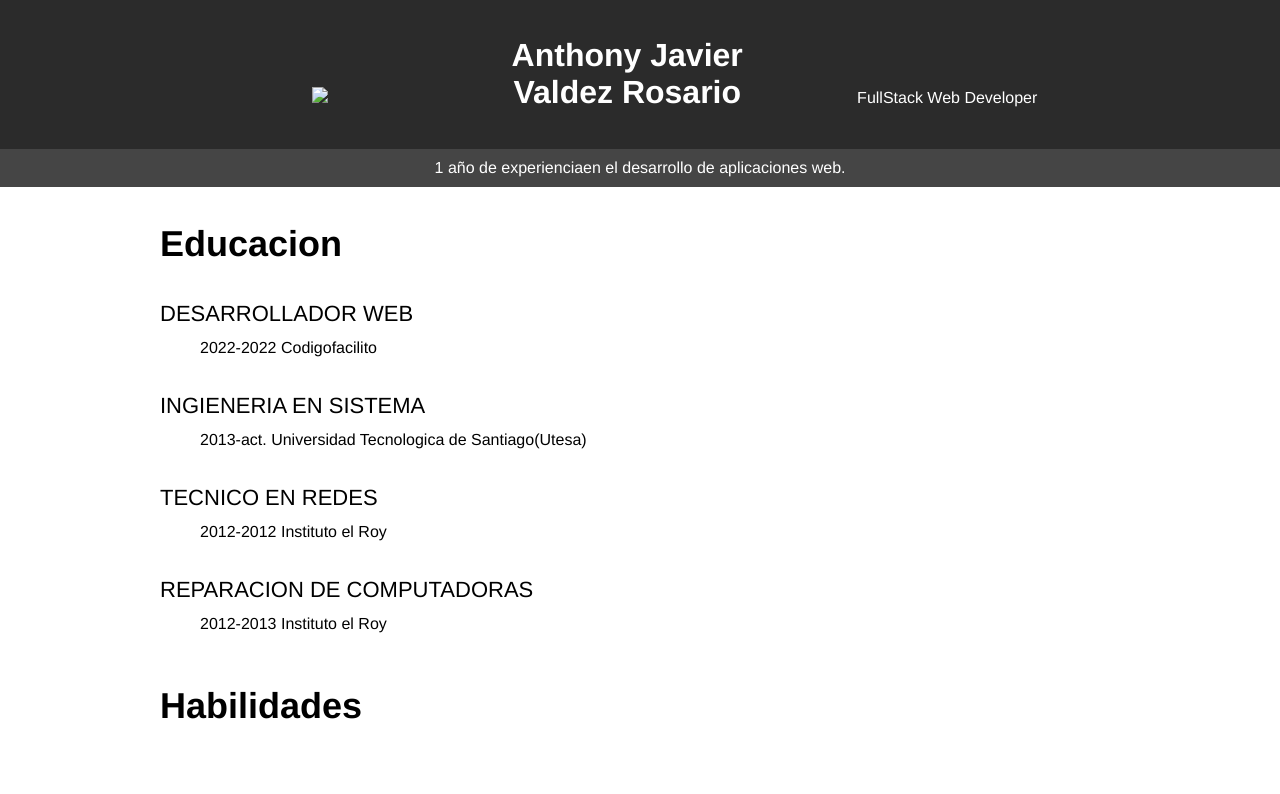
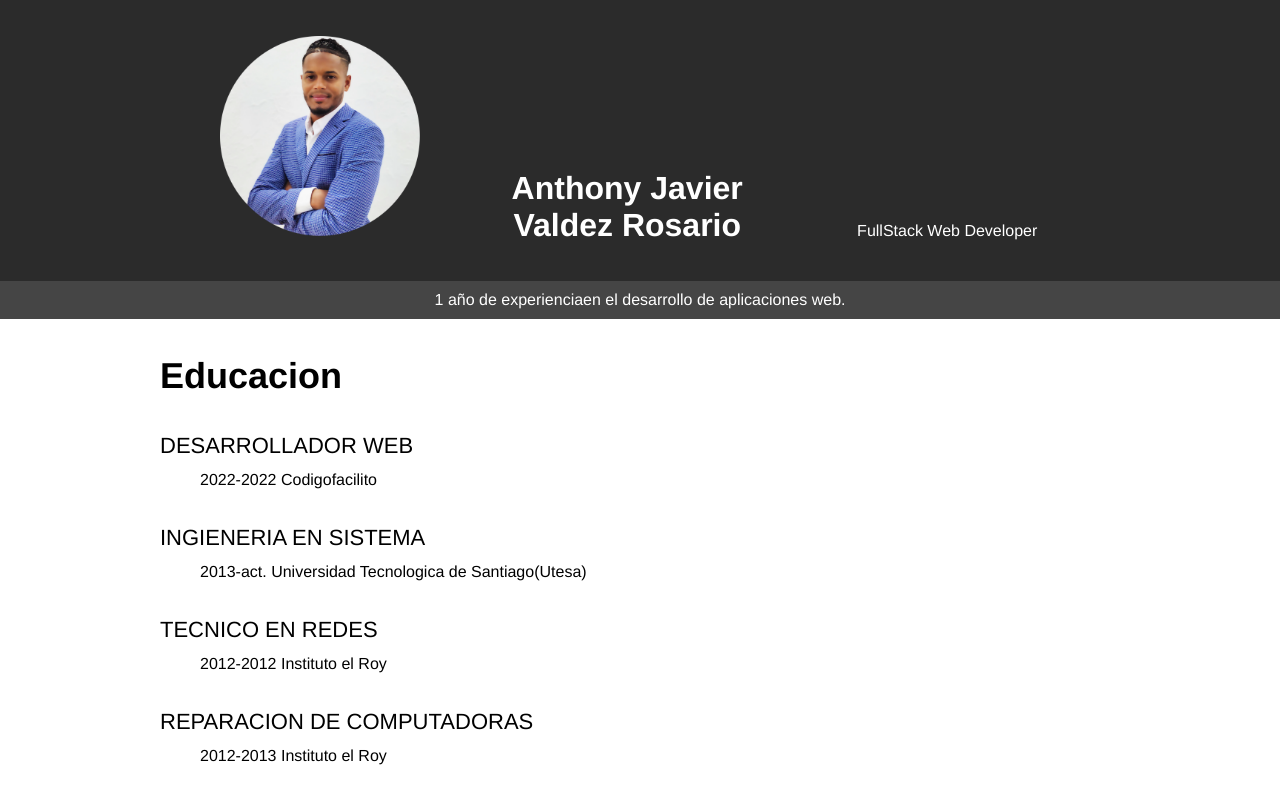
Before and after one commit to ingavr/ingavr.github.com, a plain HTML site: page CV/index.html in a window 1280 px wide. Shown: the top 794 px of the page. Drawn offline with Linux system fonts and the light colour scheme; files whose address does not match are found by name.

Commit message:
Update index.html

```diff
--- a/CV/index.html
+++ b/CV/index.html
@@ -16,7 +16,7 @@
         <header style="background-color: #2b2b2b;color: white;text-align: center;padding: 16px;">
             <div style="display: inline-block; width:30%; margin-top: 20px;">
 
-                        <img src="ingavr.github.com/CV/images/211.png"width="200">
+                        <img src="C:\Users\lcjav\OneDrive\Escritorio\frontend\CV\images\211.png"width="200">
 
                     </div>
 
```
